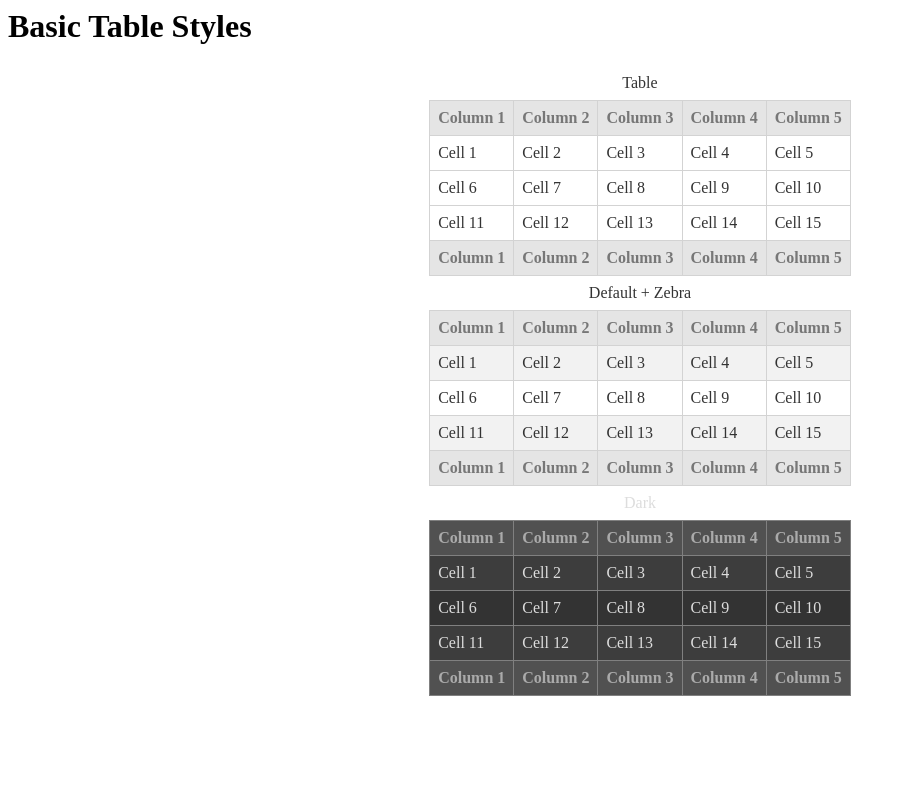
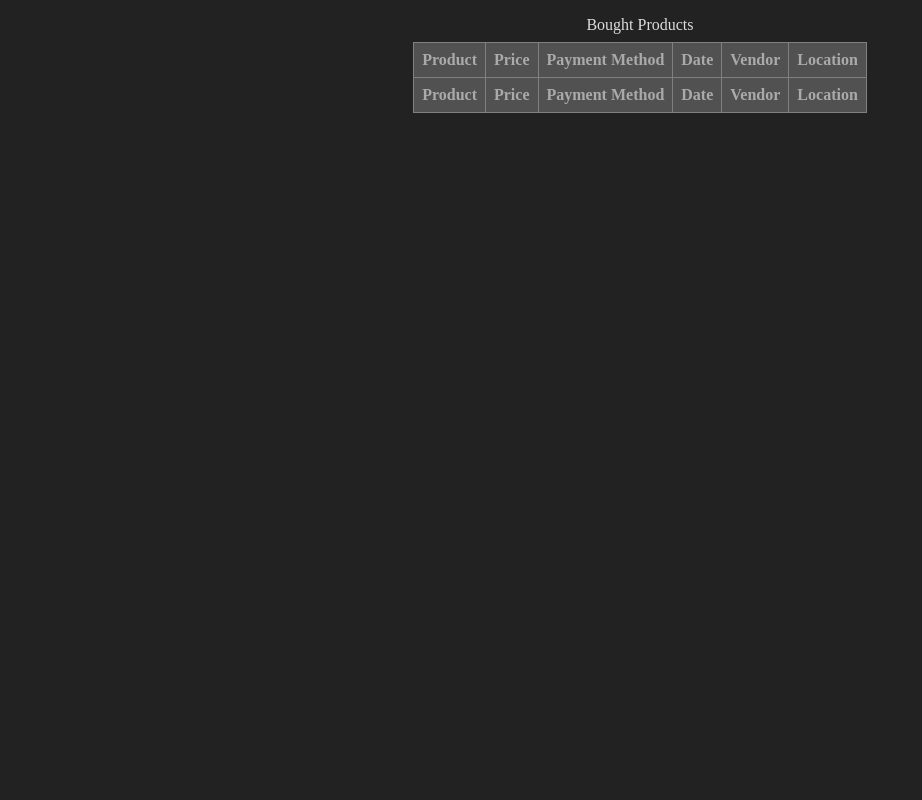
Before and after one commit to SzymonPucher/Orgsistant, a Django app: page /budget/ in a window 1280 px wide. Shown: the whole page, without its empty margins (0-922 px from the left). Run offline with Django 3.2, Linux system fonts and the light colour scheme; tables that the repository leaves empty hold one stand-in row (values such as "Sample post"); lists and menus that the app fills with data are empty.

Commit message:
Nice basic table

```diff
--- a/budget/static/budget/table.css
+++ b/budget/static/budget/table.css
@@ -1,3 +1,6 @@
+body {
+    background-color: #222;
+}
 /* Center tables for demo */
 table {
   margin: 0 auto;
--- a/budget/templates/budget/index.html
+++ b/budget/templates/budget/index.html
@@ -1,144 +1,38 @@
-
 {% load static %}
 <link rel="stylesheet" type="text/css" href="{% static 'budget/table.css' %}">
 
-{% for product in products %}
-    <p>{{ product }}</p>
-{% endfor %}
-
-
-<h1>Basic Table Styles</h1>
-<table>
-  <caption>Table</caption>
+<table data-table-theme="dark zebra">
+    <caption>Bought Products</caption>
     <thead>
     <tr>
-      <th>Column 1</th>
-      <th>Column 2</th>
-      <th>Column 3</th>
-      <th>Column 4</th>
-      <th>Column 5</th>
+        <th>Product</th>
+        <th>Price</th>
+        <th>Payment Method</th>
+        <th>Date</th>
+        <th>Vendor</th>
+        <th>Location</th>
     </tr>
     </thead>
     <tbody>
+    {% for product in products %}
         <tr>
-      <td>Cell 1</td>
-      <td>Cell 2</td>
-      <td>Cell 3</td>
-      <td>Cell 4</td>
-      <td>Cell 5</td>
+            <td>{{ product.product }}</td>
+            <td>{{ product.price }} {{ product.currency }}</td>
+            <td>{{ product.payment_method }}</td>
+            <td>{{ product.date }}</td>
+            <td>{{ product.vendor }}</td>
+            <td>{{ product.location }}</td>
         </tr>
-    <tr>
-      <td>Cell 6</td>
-      <td>Cell 7</td>
-      <td>Cell 8</td>
-      <td>Cell 9</td>
-      <td>Cell 10</td>
-    </tr>
-    <tr>
-      <td>Cell 11</td>
-      <td>Cell 12</td>
-      <td>Cell 13</td>
-      <td>Cell 14</td>
-      <td>Cell 15</td>
-    </tr>
+    {% endfor %}
     </tbody>
     <tfoot>
     <tr>
-      <th>Column 1</th>
-      <th>Column 2</th>
-      <th>Column 3</th>
-      <th>Column 4</th>
-      <th>Column 5</th>
+        <th>Product</th>
+        <th>Price</th>
+        <th>Payment Method</th>
+        <th>Date</th>
+        <th>Vendor</th>
+        <th>Location</th>
     </tr>
     </tfoot>
 </table>
-<!-- Zebra Striping -->
-<table data-table-theme="default zebra">
-  <caption>Default + Zebra</caption>
-  <thead>
-    <tr>
-      <th>Column 1</th>
-      <th>Column 2</th>
-      <th>Column 3</th>
-      <th>Column 4</th>
-      <th>Column 5</th>
-    </tr>
-  </thead>
-  <tbody>
-    <tr>
-      <td>Cell 1</td>
-      <td>Cell 2</td>
-      <td>Cell 3</td>
-      <td>Cell 4</td>
-      <td>Cell 5</td>
-    </tr>
-    <tr>
-      <td>Cell 6</td>
-      <td>Cell 7</td>
-      <td>Cell 8</td>
-      <td>Cell 9</td>
-      <td>Cell 10</td>
-    </tr>
-    <tr>
-      <td>Cell 11</td>
-      <td>Cell 12</td>
-      <td>Cell 13</td>
-      <td>Cell 14</td>
-      <td>Cell 15</td>
-    </tr>
-  </tbody>
-  <tfoot>
-    <tr>
-      <th>Column 1</th>
-      <th>Column 2</th>
-      <th>Column 3</th>
-      <th>Column 4</th>
-      <th>Column 5</th>
-    </tr>
-  </tfoot>
-</table>
-<!-- Dark Theme -->
-<table data-table-theme="dark zebra">
-  <caption>Dark</caption>
-  <thead>
-    <tr>
-      <th>Column 1</th>
-      <th>Column 2</th>
-      <th>Column 3</th>
-      <th>Column 4</th>
-      <th>Column 5</th>
-    </tr>
-  </thead>
-  <tbody>
-    <tr>
-      <td>Cell 1</td>
-      <td>Cell 2</td>
-      <td>Cell 3</td>
-      <td>Cell 4</td>
-      <td>Cell 5</td>
-    </tr>
-    <tr>
-      <td>Cell 6</td>
-      <td>Cell 7</td>
-      <td>Cell 8</td>
-      <td>Cell 9</td>
-      <td>Cell 10</td>
-    </tr>
-    <tr>
-      <td>Cell 11</td>
-      <td>Cell 12</td>
-      <td>Cell 13</td>
-      <td>Cell 14</td>
-      <td>Cell 15</td>
-    </tr>
-  </tbody>
-  <tfoot>
-    <tr>
-      <th>Column 1</th>
-      <th>Column 2</th>
-      <th>Column 3</th>
-      <th>Column 4</th>
-      <th>Column 5</th>
-    </tr>
-  </tfoot>
-</table>
```
Lines whose indentation alone changed are shown as unchanged.
